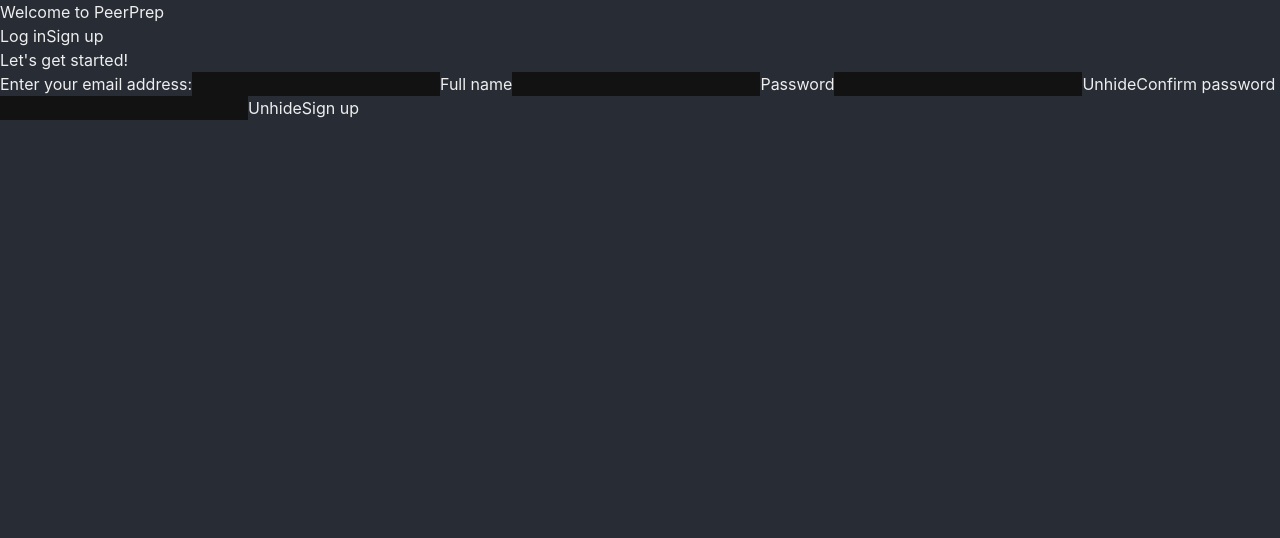
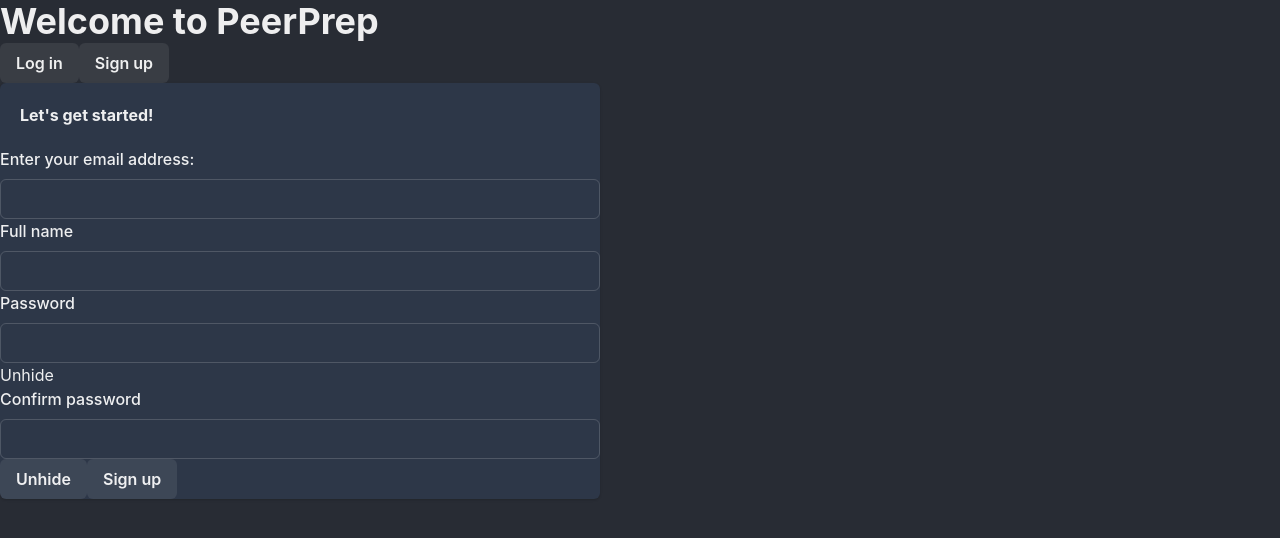
Before and after one commit to mandykqh/ay2324s1-course-assessment-g15, a React (Vite) app in the folder frontend/: page / in a window 1280 px wide. Both pictures are taken after a click on the button "Sign up". Shown: the top 538 px of the page. Built offline with nearby package versions, Linux system fonts and the light colour scheme.

Commit message:
style: style login/signup tab with chakra UI

```diff
--- a/frontend/src/pages/LoginSignupPage.tsx
+++ b/frontend/src/pages/LoginSignupPage.tsx
@@ -1,3 +1,4 @@
+import { Button, Card, CardHeader, FormControl, FormLabel, Heading, Input } from "@chakra-ui/react";
 import React, { useState } from "react";
 
 function LoginPage() {
@@ -32,72 +33,86 @@
     }
     return (
         <div>
-            <h1>Welcome to PeerPrep</h1>
-            <button id='logintab' onClick={() => toggleForm(false)}>Log in</button>
-            <button id='signuptab' onClick={() => toggleForm(true)}>Sign up</button>
+            <Heading>Welcome to PeerPrep</Heading>
+            <Button id='logintab' onClick={() => toggleForm(false)}>Log in</Button>
+            <Button id='signuptab' onClick={() => toggleForm(true)}>Sign up</Button>
 
             {displayLoginForm && (
-                <form className='login'>
-                    <label htmlFor="email">Enter your email address:</label>
-                    <input
+                <Card maxW='600px'>
+                    <FormControl>
+                        <FormLabel htmlFor="email">Enter your email address:</FormLabel>
+                        <Input
                             type="email"
                             id="email"
                             value={email}
                             onChange={(e) => setEmail(e.target.value)}
+                            required
                         />
-                    <label htmlFor="password">Password:</label>
-                    <input
+                        <FormLabel htmlFor="password">Password:</FormLabel>
+                        <Input
                             type={showPassword ? "text" : "password"}
                             id="password"
                             value={password}
                             onChange={(e) => setPassword(e.target.value)}
+                            required
                         />
-                    <button type="button" onClick={togglePasswordVisibility}>{showPassword ? "Hide" : "Unhide"}</button>
-                    <button type="button" onClick={handleLogin}>
+                        <Button type="button" onClick={togglePasswordVisibility}>{showPassword ? "Hide" : "Unhide"}</Button>
+                        <Button type="submit" onClick={handleLogin}>
                             Login
-                    </button>
-                </form>)
+                        </Button>
+                    </FormControl>
+                </Card>)
             }
+
+
             {displaySignupForm && (
-                < form className='signup' >
-                    <h2>Let's get started!</h2>
-
-                    <label htmlFor="email">Enter your email address:</label>
-                    <input
+                <Card maxW='600px'>
+                    <CardHeader>
+                        <Heading size='24px' >Let's get started!</Heading>
+                    </CardHeader>
+                    <FormControl className='signup' >
+                        <FormLabel htmlFor="email">Enter your email address:</FormLabel>
+                        <Input
                             type="email"
                             id="email"
                             value={email}
                             onChange={(e) => setEmail(e.target.value)}
+                            required
                         />
-                    <label htmlFor="name">Full name</label>
-                    <input
+                        <FormLabel htmlFor="name">Full name</FormLabel>
+                        <Input
                             type="name"
                             id="name"
                             value={name}
                             onChange={(e) => setName(e.target.value)}
+                            required
                         />
-                    <label htmlFor="password">Password</label>
-                    <input
+                        <FormLabel htmlFor="password">Password</FormLabel>
+                        <Input
                             type={showPassword ? "text" : "password"}
                             id="password"
                             value={password}
                             onChange={(e) => setPassword(e.target.value)}
+                            required
                         />
                         <button type="button" onClick={togglePasswordVisibility}>{showPassword ? "Hide" : "Unhide"}</button>
 
-                    <label htmlFor="confirmPassword">Confirm password</label>
-                    <input
+                        <FormLabel htmlFor="confirmPassword">Confirm password</FormLabel>
+                        <Input
                             type={showPassword ? "text" : "password"}
                             id="confirmPassword"
                             value={confirmPassword}
                             onChange={(e) => setConfirmPassword(e.target.value)}
+                            required
                         />
-                    <button type="button" onClick={togglePasswordVisibility}>{showPassword ? "Hide" : "Unhide"}</button>
+                        <Button type="button" onClick={togglePasswordVisibility}>{showPassword ? "Hide" : "Unhide"}</Button>
 
-                    <button type="button" onClick={handleSignup}>
+                        <Button type="submit" onClick={handleSignup}>
                             Sign up
-                    </button>
-                </form >
+                        </Button>
+                    </FormControl >
+                </Card>
+
             )}
 
         </div >
```
Lines whose indentation alone changed are shown as unchanged.
